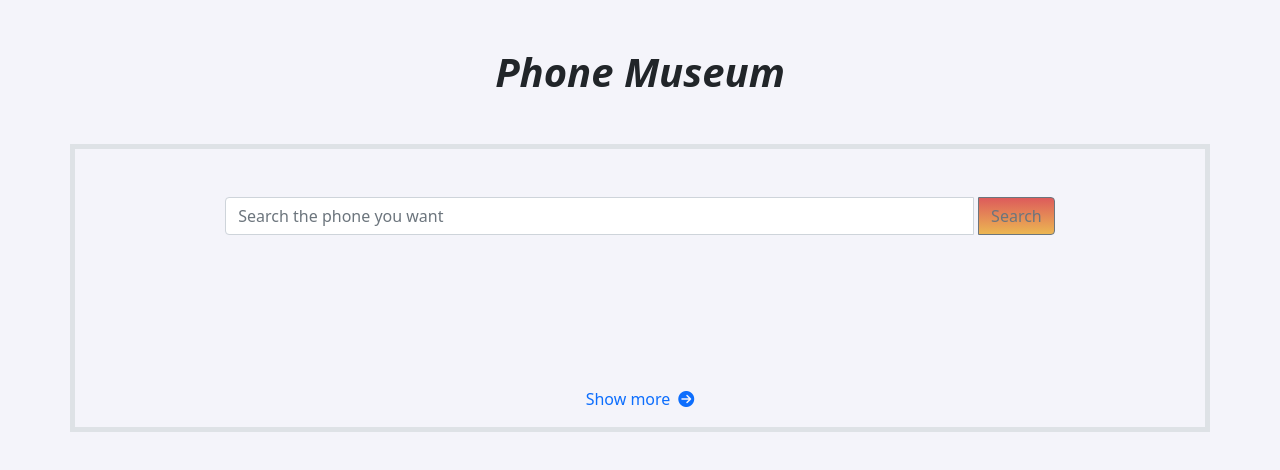
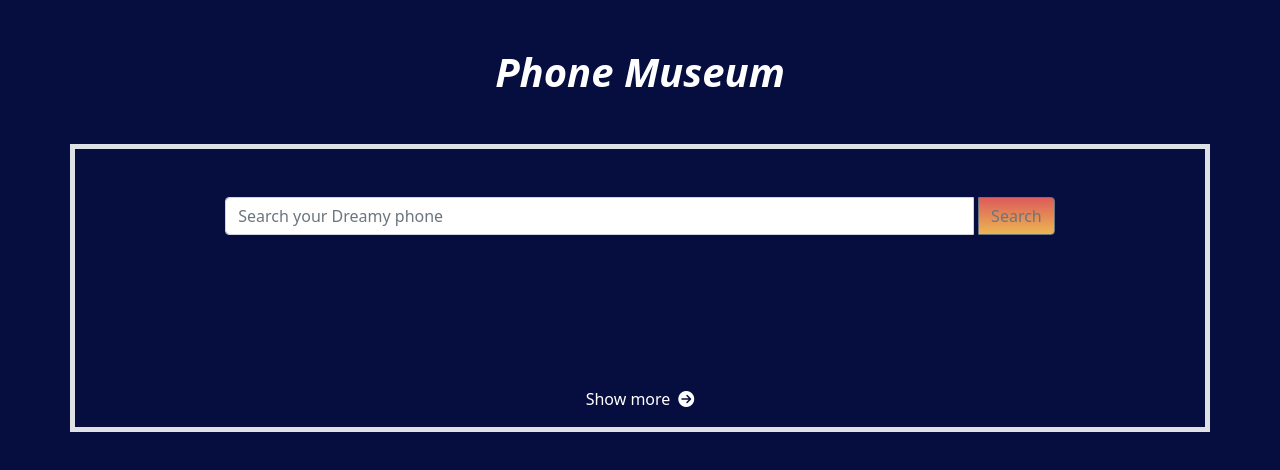
Before and after one commit to Shahariarshadhin/Phone-Museum, a plain HTML site: page index.html in a window 1280 px wide. Drawn offline with Linux system fonts and the light colour scheme.

Commit message:
working on js

```diff
--- a/css/style.css
+++ b/css/style.css
@@ -1,5 +1,5 @@
 .initial-section {
-    background-color: rgb(244, 244, 250);
+    background-color: rgb(5, 14, 63);
 }
 
 #error-message-inv {
--- a/index.html
+++ b/index.html
@@ -15,7 +15,7 @@
 <body class="initial-section">
     <!-- herder section starts  -->
     <header>
-        <h1 class="text-center m-5 fs-1 fst-italic fw-bolder">Phone Museum</h1>
+        <h1 class="text-center m-5 fs-1 fst-italic fw-bolder  text-white">Phone Museum </h1>
     </header>
     <!-- herder section starts  -->
 
@@ -23,8 +23,8 @@
     <main class="container border border-5 border-gray">
         <!-- search feald starts -->
         <div class="input-group m-5 w-75 mx-auto">
-            <input id="search-field" type="text" class="form-control" placeholder="Search the phone you want" aria-label="Search the phone you want" aria-describedby="button-addon2" />
-            <button id="btn-search" class="btn btn-outline-secondary" type="button" id="button-addon2" onclick="searchphone()">
+            <input id="search-field" type="text" class="form-control" placeholder="Search your Dreamy phone" aria-label="Search the phone you want" aria-describedby="button-addon2" />
+            <button id="btn-search" class="btn btn-outline-secondary" type="button" id="button-addon2" onclick="searchPhone()">
 
         Search
         </button>
@@ -68,7 +68,7 @@
         <!-- show more results Starts -->
         <div class="showMore text-center">
             <a id="showmorephon" class="text-primary text-decoration-none" href="">
-                <p>Show more<i class="ms-2 fa fa-arrow-circle-right"></i></p>
+                <p class="text-white">Show more<i class="ms-2 fa fa-arrow-circle-right"></i></p>
             </a>
         </div>
         <!-- show more results Ends -->
--- a/js/main.js
+++ b/js/main.js
@@ -1,20 +1,21 @@
-const searchphone = () => {
+const searchPhone = () => {
     //display spinner while loading
     toggleSpinner('block')
-        //selecting the required elements
+
+    //selecting the required elements
     const searchfield = document.getElementById('search-field');
     searchvalue = searchfield.value;
     const phoneBasicscontainer = document.getElementById('product-basic-info')
     const totalphonecontainer = document.getElementById('totalphon')
         // totalphonecontainer.style.display = 'none'
 
-    //selecting the required error elements
+    //selecting error elements
     const errorMessageinv = document.getElementById('error-message-inv')
     errorMessageinv.style.display = 'none'
     const errorMessagenull = document.getElementById('error-message-null')
         // totalphonecontainer.style.display = 'none'
 
-    //checking wherher the input value is empty or not
+    //checking whenever the input value is empty or not
     if (searchvalue == '') {
         console.log('msd');
         toggleSpinner('none')
@@ -42,13 +43,13 @@ const searchphone = () => {
 
 
 
-//addding Spinner
+//add Spinner
 const toggleSpinner = (displayPropsp) => {
     document.getElementById('spinner').style.display = displayPropsp;
 
 }
 
-// display the JSON value in ui
+// showing the JSON value in UI
 const displayserachresult = (phones) => {
     console.log(typeof(phones));
     const totalphonecontainer = document.getElementById('totalphon')
@@ -61,7 +62,7 @@ const displayserachresult = (phones) => {
     errorMessagenull.style.display = 'none'
     const errorMessageinv = document.getElementById('error-message-inv')
     errorMessageinv.style.display = 'none'
-        //checking wherher the input value is in the array or not
+        //checking whenever the input value is in the array or not
     if (phones.length == 0) {
         console.log('dsf');
         toggleSpinner('none')
@@ -98,7 +99,7 @@ const displayserachresult = (phones) => {
 }
 
 
-//loading the phoner details from the details api
+//loading the phone details from the details api
 const loadDetails = (slug) => {
     toggleSpinner('block')
     console.log(slug);
@@ -111,7 +112,7 @@ const loadDetails = (slug) => {
 }
 
 
-//displaying the details of the phones in ui
+//showing the details of the phones in UI
 const displayDetails = (details) => {
     console.log(details.data.brand);
     const phoneBasicscontainer = document.getElementById('product-basic-info')
@@ -124,7 +125,7 @@ const displayDetails = (details) => {
     console.log(mainFeatures);
     const div = document.createElement('div')
     div.classList.add('col')
-        // creating the ditails information of the certain phone
+        // creating the details information of the certain phone
     div.innerHTML = `
         <div class="card justify-content-center text-center mx-auto">
             <div class="card-header">
@@ -187,40 +188,33 @@ const displayDetails = (details) => {
         document.getElementById('relesedate').innerText = `Relese Date: ${details.data.releaseDate}`;
     }
 
-    // const productDetails = document.getElementById('tbody')
-    //getting the sensore data one by one
+
+    //let getting the sensore data one by one
     mainFeatures.forEach(feature => {
         const basic_data = document.createElement('p')
         console.log(feature.indexOf(feature));
-        // table_data.classList.add('rounded-3')
-        //creating the table data for sensores
+
         basic_data.innerText = `${feature}
                             `
         basicContainer.appendChild(basic_data)
     })
 
-    // const productDetailsinfo = document.getElementById('tbody-details')
+
     const detailFeatures = details.data.mainFeatures;
     console.log(detailFeatures.chipSet);
-    //getting the sensore data one by one
+    //let getting the sensore data one by one
     Object.keys(detailFeatures).forEach(data => {
         const detail_data = document.createElement('p')
-            // table_data.classList.add('mx-auto')
-            // console.log(feature.indexOf(feature));
-            // table_data.classList.add('table-secondary')
-            //creating the table data for sensores
+
         detail_data.innerText = `${data} : ${detailFeatures[data]}`
         detailsContainer.appendChild(detail_data)
     })
 
-
-    // const productotherinfo = document.getElementById('tbody-other')
     const otherFeatures = details.data.others;
     if (otherFeatures == undefined) {
         const other_data = document.createElement('p')
-            // console.log(feature.indexOf(feature));
-            // table_data.classList.add('table-secondary')
-            //creating the table data for sensores
+
+        //creating the table data for sensores
         other_data.innerText = `Sorry others data not found!❌`
         otherContainer.appendChild(other_data)
     } else {
@@ -228,9 +222,8 @@ const displayDetails = (details) => {
         //getting the sensore data one by one
         Object.keys(otherFeatures).forEach(data => {
             const other_data = document.createElement('p')
-                // console.log(feature.indexOf(feature));
-                // table_data.classList.add('table-secondary')
-                //creating the table data for sensores
+
+            //creating the table data for sensores
             other_data.innerHTML = `${data}: ${otherFeatures[data]}`
             otherContainer.appendChild(other_data)
         })
```
